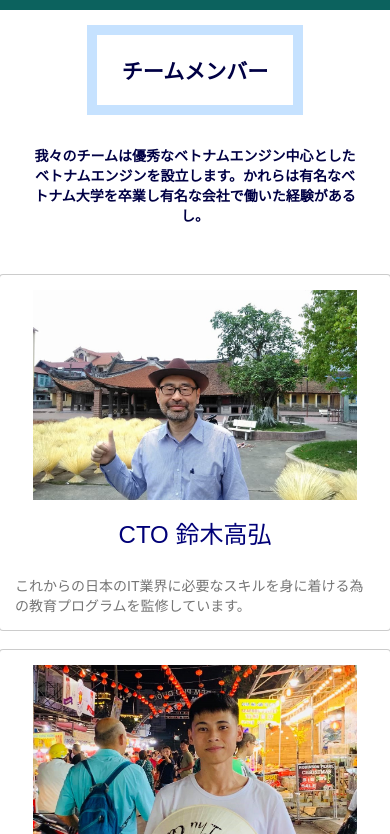
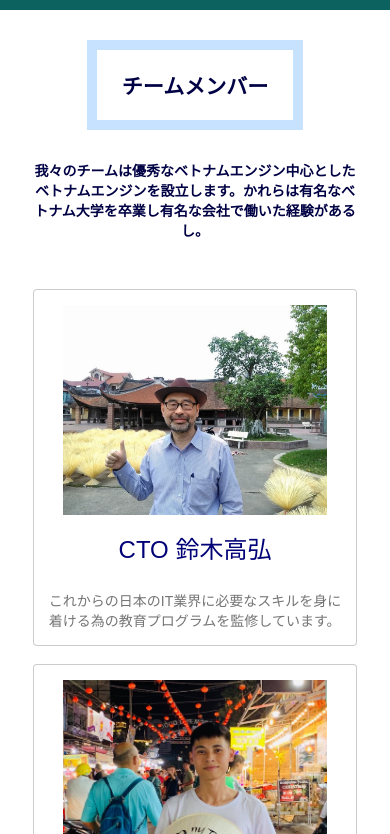
Before and after one commit to rokkuminchan/digitalmarketing, a React (Create React App) app: page / in a window 390 px wide. Shown: the part 2976-3810 px from the top of the page. Built offline with nearby package versions, Linux system fonts and the light colour scheme.

Commit message:
edit style member introduction in mobile

```diff
--- a/src/components/CardMember.css
+++ b/src/components/CardMember.css
@@ -1,4 +1,6 @@
-.cardmember {
+@media only screen and (max-width: 768px) {
+  .cardmember {
+    width: 75%;
     display: flex;
     flex-direction: column;
     justify-content: flex-start;
@@ -9,11 +11,25 @@
     transition: all 200ms ease-out;
     margin-top: 20px;
   }
+}
+@media only screen and (min-width: 720px) {
+  .cardmember {
 
-  .cardmember:hover {
-    box-shadow: 0 0 6px rgb(35 173 255);
-  }
-
+  display: flex;
+  flex-direction: column;
+  justify-content: flex-start;
+  background-color: #fff;
+  padding: 15px;
+  border-radius: 3px;
+  box-shadow: 0 0 0 1px rgba(0, 0, 0, 0.2);
+  transition: all 200ms ease-out;
+  margin-top: 20px;
+}
+}
+.cardmember:hover {
+  box-shadow: 0 0 6px rgb(35 173 255);
+  opacity: 0.9;
+}
   .cardmember__image {
     width: 90%;
     height: 210px;
--- a/src/sections/MemberIntroduction.css
+++ b/src/sections/MemberIntroduction.css
@@ -1,5 +1,5 @@
 .memberintroduction {
-    padding-top: 15px;
+    padding-top: 30px;
     padding-bottom: 15px;
   }
 
```
